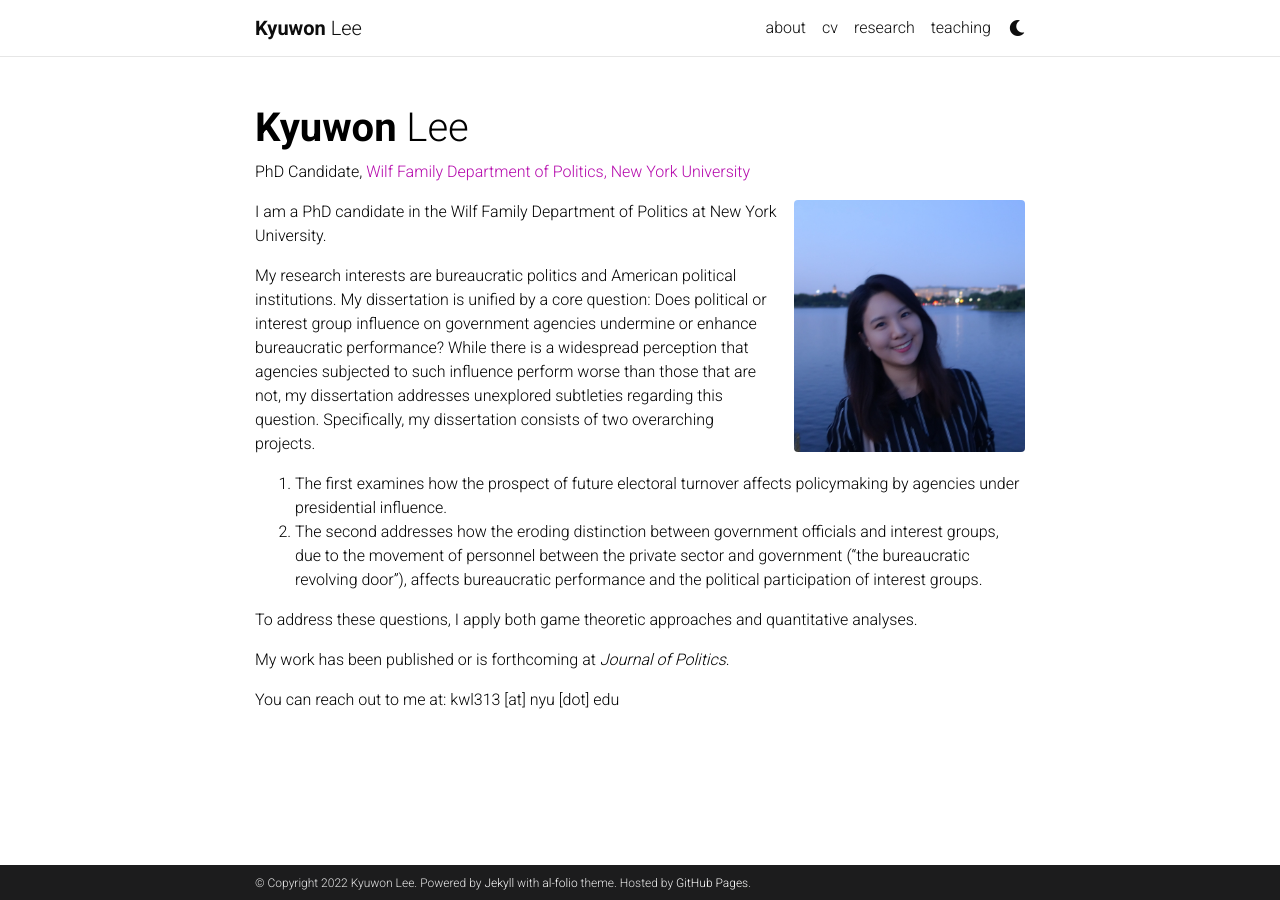
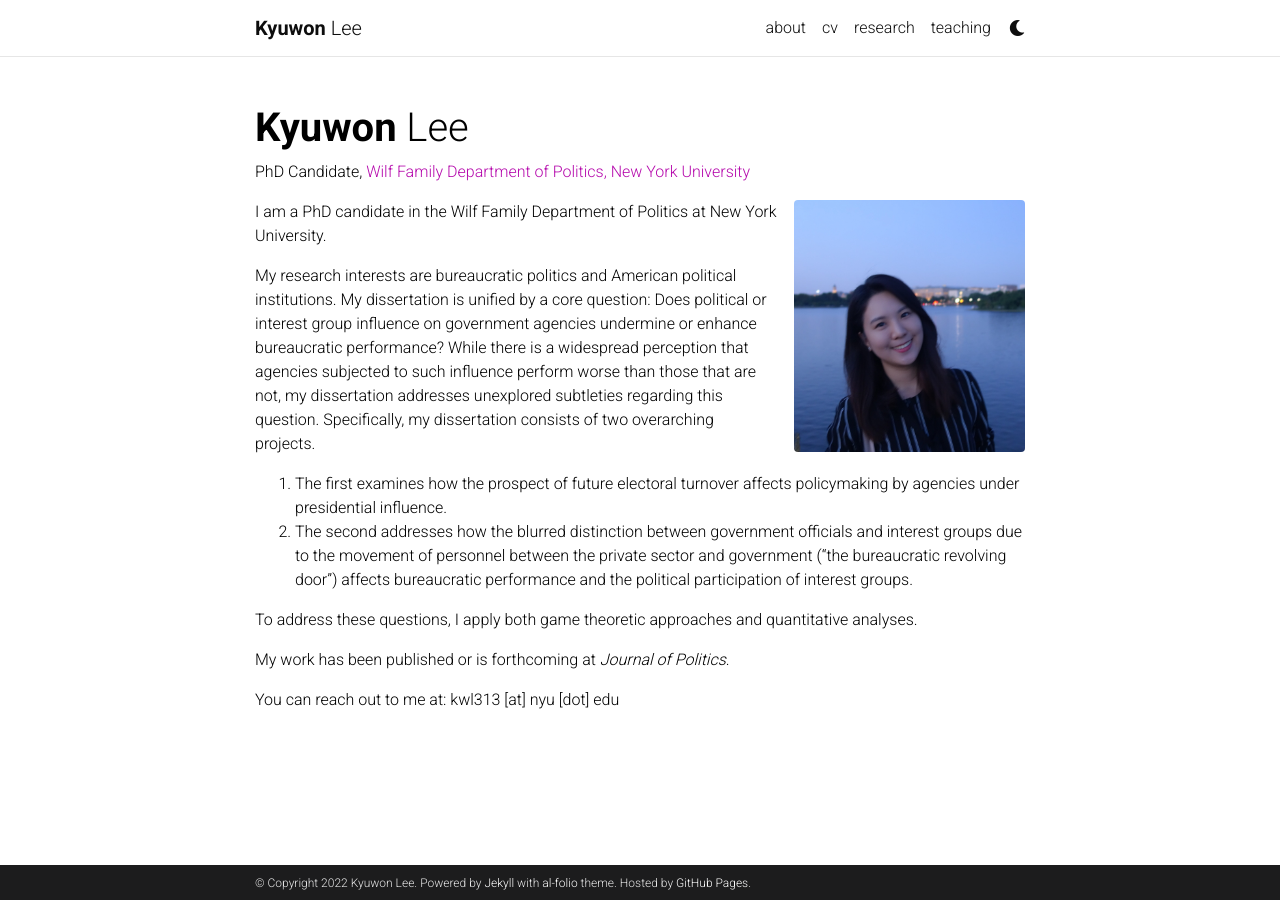
Before and after one commit to kyuwon-lee/kyuwon-lee.github.io, a Jekyll site: the page built from _pages/about.md, in a window 1280 px wide. Built offline with Jekyll 4.4.1, drawn with Linux system fonts in a browser that asks for light colours; full-size pictures stand in for the smaller copies a plugin makes; comment, search, counter and statistics services are not loaded; a style sheet for code colours, icons or effects is not loaded.

Commit message:
Update about.md

```diff
--- a/_pages/about.md
+++ b/_pages/about.md
@@ -20,7 +20,7 @@ I am a PhD candidate in the Wilf Family Department of Politics at New York Unive
 My research interests are bureaucratic politics and American political institutions. My dissertation is unified by a core question: Does political or interest group influence on government agencies undermine or enhance bureaucratic performance? While there is a widespread perception that agencies subjected to such influence perform worse than those that are not, my dissertation addresses unexplored subtleties regarding this question. Specifically, my dissertation consists of two overarching projects.
 
 1. The first examines how the prospect of future electoral turnover affects policymaking by agencies under presidential influence.
-2. The second addresses how the eroding distinction between government officials and interest groups, due to the movement of personnel between the private sector and government ("the bureaucratic revolving door"), affects bureaucratic performance and the political participation of interest groups.
+2. The second addresses how the blurred distinction between government officials and interest groups due to the movement of personnel between the private sector and government ("the bureaucratic revolving door") affects bureaucratic performance and the political participation of interest groups.
 
 To address these questions, I apply both game theoretic approaches and quantitative analyses.
 
```
